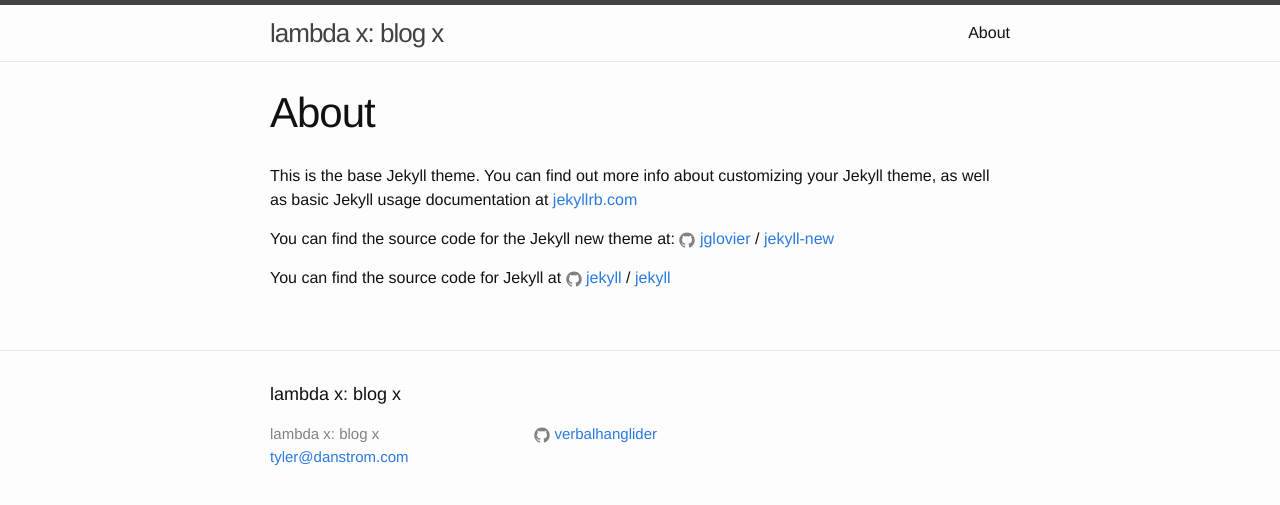
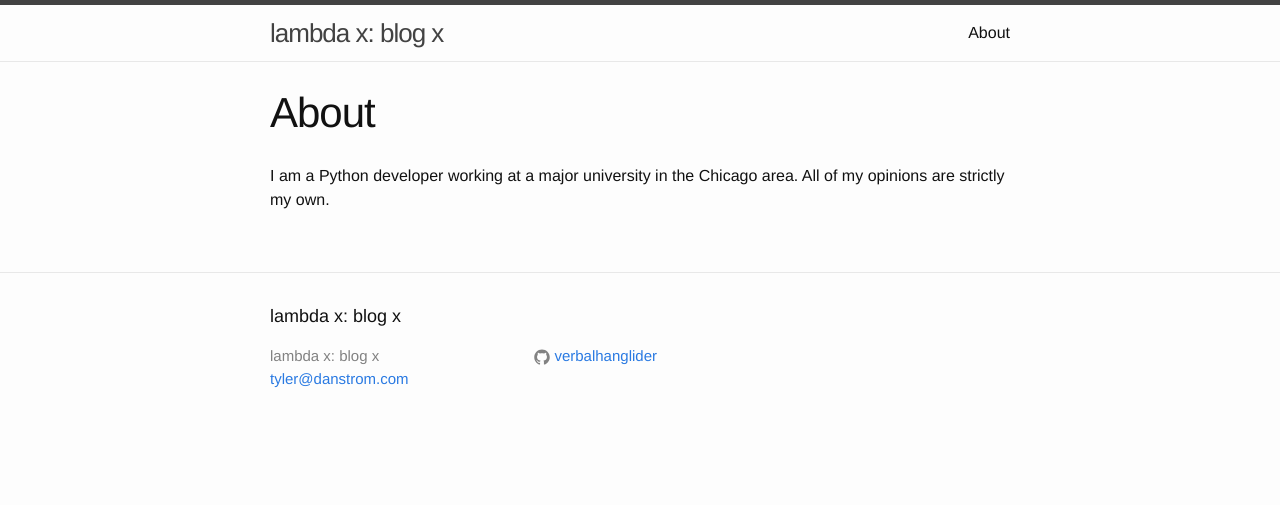
Before and after one commit to verbalhanglider/verbalhanglider.github.io, a Jekyll site: the page built from about.md, in a window 1280 px wide. Shown: the top 505 px of the page. Built offline with Jekyll 4.4.1, drawn with Linux system fonts in a browser that asks for light colours.

Commit message:
changed about page

```diff
--- a/about.md
+++ b/about.md
@@ -4,12 +4,4 @@ title: About
 permalink: /about/
 ---
 
-This is the base Jekyll theme. You can find out more info about customizing your Jekyll theme, as well as basic Jekyll usage documentation at [jekyllrb.com](http://jekyllrb.com/)
-
-You can find the source code for the Jekyll new theme at:
-{% include icon-github.html username="jglovier" %} /
-[jekyll-new](https://github.com/jglovier/jekyll-new)
-
-You can find the source code for Jekyll at
-{% include icon-github.html username="jekyll" %} /
-[jekyll](https://github.com/jekyll/jekyll)
+I am a Python developer working at a major university in the Chicago area. All of my opinions are strictly my own.
```
